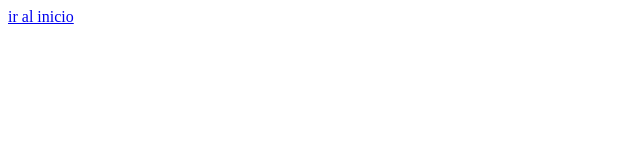
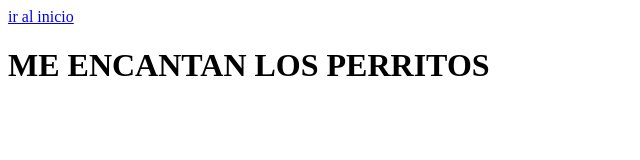
Before and after one commit to botcarola/porfolio-2023, a plain HTML site: page pages/perrito.html in a window 1280 px wide. Shown: the whole page, without its empty margins (0-640 px from the left). Drawn offline with Linux system fonts and the light colour scheme.

Commit message:
anado título

```diff
--- a/pages/perrito.html
+++ b/pages/perrito.html
@@ -8,6 +8,7 @@
 </head>
 <body>
     <a href="../index.html">ir al inicio</a>
+    <h1>ME ENCANTAN LOS PERRITOS</h1>
 
 </body>
 </html>
```
